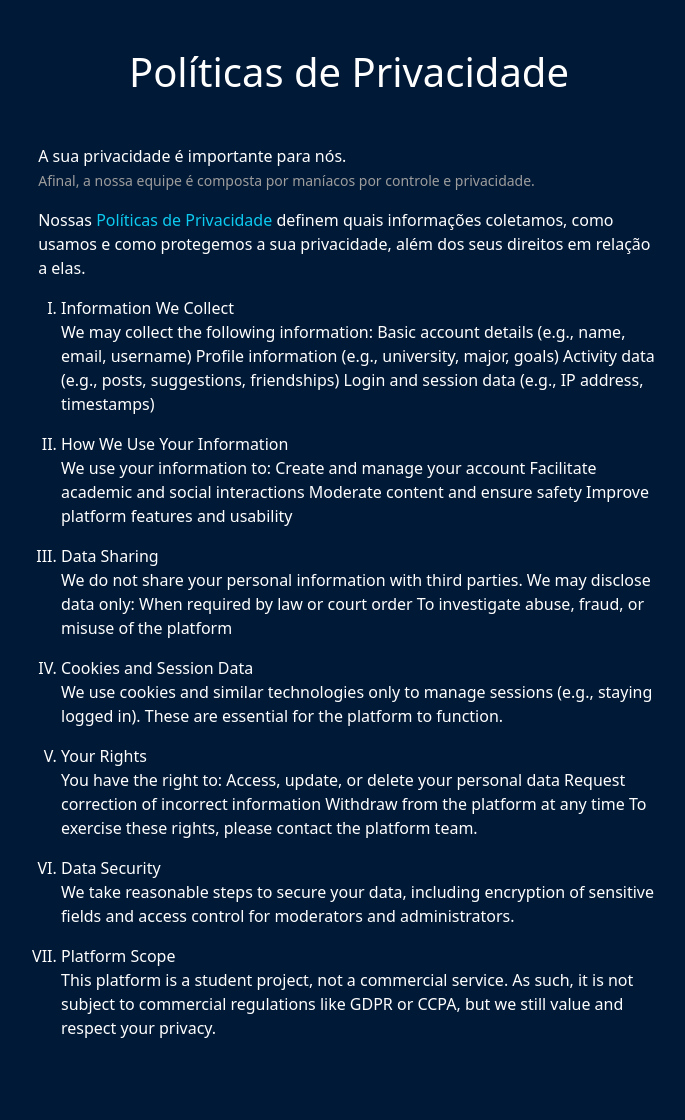
After one commit to GDDev/jubilant-system, a Flask app: template project/main/templates/privacy.html in a window 1280 px wide. The commit adds this page. Shown: the whole page, without its empty margins (291-976 px from the left). Run offline with Flask 3, Linux system fonts and the light colour scheme; the template is opened without the code that fills it, so the values that code supplies are empty.

Commit message:
Itroducing 'Terms and Conditions', 'Privacy Policy' and 'FAQ'

```diff
--- /dev/null
+++ b/project/main/templates/privacy.html
@@ -0,0 +1,114 @@
+<!DOCTYPE html>
+<html lang="pt-BR">
+<head>
+    <meta charset="UTF-8">
+    <meta name="viewport" content="width=device-width, initial-scale=1.0">
+    <title>Políticas de Privacidade</title>
+    <link rel="icon" type="image/x-icon" href="{{ url_for('static', filename='img/logo.png') }}">
+
+    <link href="https://cdn.jsdelivr.net/npm/bootstrap@5.3.3/dist/css/bootstrap.min.css" rel="stylesheet" integrity="sha384-QWTKZyjpPEjISv5WaRU9OFeRpok6YctnYmDr5pNlyT2bRjXh0JMhjY6hW+ALEwIH" crossorigin="anonymous">
+    <script src="https://cdn.jsdelivr.net/npm/bootstrap@5.3.3/dist/js/bootstrap.bundle.min.js" integrity="sha384-YvpcrYf0tY3lHB60NNkmXc5s9fDVZLESaAA55NDzOxhy9GkcIdslK1eN7N6jIeHz" crossorigin="anonymous"></script>
+
+    <link rel="stylesheet" href="{{ url_for('static', filename='css/style.css') }}">
+</head>
+<body>
+    <div class="w-100 h-100 m-auto primary-bg-dark text-white d-flex flex-column justify-content-center
+    align-items-center py-5">
+        <h1 class="mb-5">Políticas de Privacidade</h1>
+        <div class="d-flex flex-column align-items-center text-start">
+            <p class="w-50 d-flex flex-column text-break text-wrap align-items-start gap-3">
+                <span>
+                    A sua privacidade é importante para nós. <br>
+                    <small class="text-muted">
+                        Afinal, a nossa equipe é composta por maníacos por controle e privacidade.
+                    </small>
+                </span>
+                <span>
+                    Nossas
+                    <a href="{{ url_for('main.privacy') }}" class="text-decoration-none text-info">
+                        Políticas de Privacidade
+                    </a>
+                    definem quais informações coletamos, como usamos e como protegemos a sua privacidade, além dos seus
+                    direitos em relação a elas.
+                </span>
+            </p>
+        </div>
+
+        <ol class="w-50 d-flex flex-column text-break text-wrap align-items-start" style="list-style-type:
+        upper-roman;">
+            <li>
+                <span>Information We Collect</span>
+                <p>
+                    We may collect the following information:
+
+                    Basic account details (e.g., name, email, username)
+
+                    Profile information (e.g., university, major, goals)
+
+                    Activity data (e.g., posts, suggestions, friendships)
+
+                    Login and session data (e.g., IP address, timestamps)
+                </p>
+            </li>
+            <li>
+                <span>How We Use Your Information</span>
+                <p>
+                    We use your information to:
+
+                    Create and manage your account
+
+                    Facilitate academic and social interactions
+
+                    Moderate content and ensure safety
+
+                    Improve platform features and usability
+                </p>
+            </li>
+            <li>
+                <span>Data Sharing</span>
+                <p>
+                    We do not share your personal information with third parties.
+
+                    We may disclose data only:
+
+                    When required by law or court order
+
+                    To investigate abuse, fraud, or misuse of the platform
+                </p>
+            </li>
+            <li>
+                <span>Cookies and Session Data</span>
+                <p>
+                    We use cookies and similar technologies only to manage sessions (e.g., staying logged in). These are essential for the platform to function.
+                </p>
+            </li>
+            <li>
+                <span>Your Rights</span>
+                <p>
+                    You have the right to:
+
+                    Access, update, or delete your personal data
+
+                    Request correction of incorrect information
+
+                    Withdraw from the platform at any time
+
+                    To exercise these rights, please contact the platform team.
+                </p>
+            </li>
+            <li>
+                <span>Data Security</span>
+                <p>
+                    We take reasonable steps to secure your data, including encryption of sensitive fields and access control for moderators and administrators.
+                </p>
+            </li>
+            <li>
+                <span>Platform Scope</span>
+                <p>
+                    This platform is a student project, not a commercial service. As such, it is not subject to commercial regulations like GDPR or CCPA, but we still value and respect your privacy.
+                </p>
+            </li>
+        </ol>
+    </div>
+</body>
+</html>
```
Also changed, not shown: project/main/controllers/main_controller.py (+12 -0 lines), project/main/templates/faq.html (added, +40 -0 lines), project/main/templates/terms.html (+94 -7 lines).
